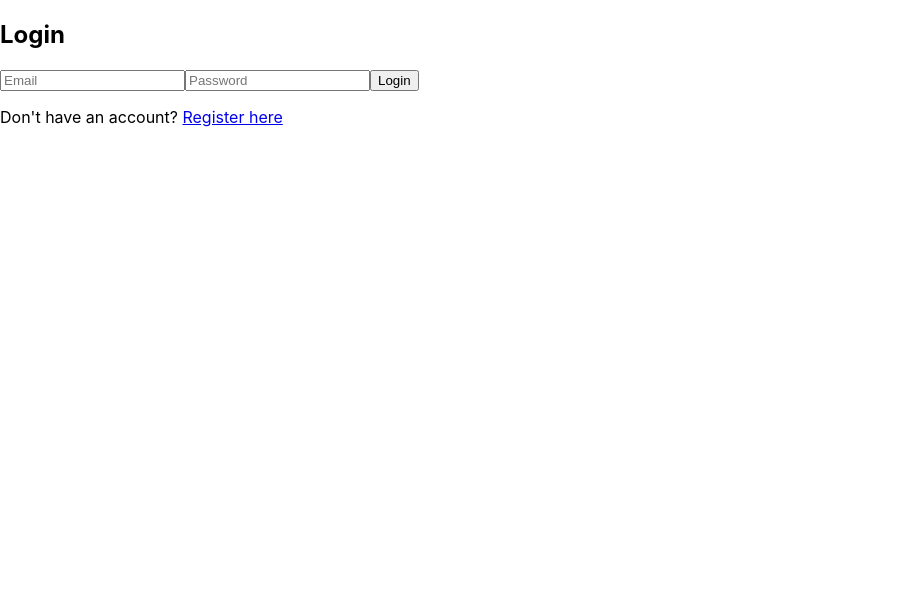
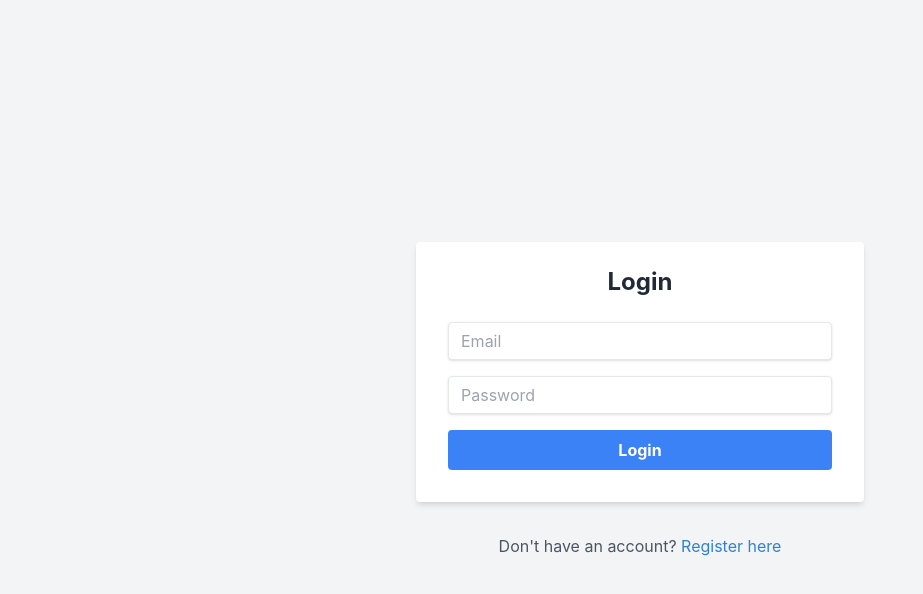
Before and after one commit to samuelnz2648/messagingapp, a React (Create React App) app in the folder frontend/: page /login in a window 1280 px wide. Shown: the top 594 px of the page, without its empty margins (0-923 px from the left). Built offline with nearby package versions, Linux system fonts and the light colour scheme.

Commit message:
29/07/24 3:50pm

```diff
--- a/frontend/package.json
+++ b/frontend/package.json
@@ -12,6 +12,7 @@
     "react-router-dom": "^6.25.1",
     "react-scripts": "5.0.1",
     "socket.io-client": "^4.7.5",
+    "styled-components": "^6.1.12",
     "web-vitals": "^2.1.4"
   },
   "scripts": {
@@ -39,6 +40,9 @@
     ]
   },
   "devDependencies": {
-    "@babel/plugin-proposal-private-property-in-object": "^7.21.11"
+    "@babel/plugin-proposal-private-property-in-object": "^7.21.11",
+    "autoprefixer": "^10.4.19",
+    "postcss": "^8.4.40",
+    "tailwindcss": "^3.4.7"
   }
 }
--- /dev/null
+++ b/frontend/postcss.config.js
@@ -0,0 +1,6 @@
+module.exports = {
+  plugins: {
+    tailwindcss: {},
+    autoprefixer: {},
+  },
+}
--- a/frontend/src/components/Login.js
+++ b/frontend/src/components/Login.js
@@ -3,6 +3,42 @@
 import React, { useState } from "react";
 import axios from "axios";
 import { useNavigate, Link } from "react-router-dom";
+import styled from "styled-components";
+
+const LoginContainer = styled.div.attrs({
+  className:
+    "flex flex-col items-center justify-center min-h-screen bg-gray-100",
+})``;
+
+const LoginForm = styled.form.attrs({
+  className: "bg-white shadow-md rounded px-8 pt-6 pb-8 mb-4 w-full max-w-md",
+})``;
+
+const Title = styled.h2.attrs({
+  className: "text-2xl font-bold mb-6 text-center text-gray-800",
+})``;
+
+const Input = styled.input.attrs({
+  className:
+    "shadow appearance-none border rounded w-full py-2 px-3 text-gray-700 leading-tight focus:outline-none focus:shadow-outline mb-4",
+})``;
+
+const Button = styled.button.attrs({
+  className:
+    "bg-blue-500 hover:bg-blue-700 text-white font-bold py-2 px-4 rounded focus:outline-none focus:shadow-outline w-full",
+})``;
+
+const RegisterLink = styled.p.attrs({
+  className: "text-center mt-4 text-gray-600",
+})`
+  a {
+    color: #3182ce;
+    text-decoration: none;
+    &:hover {
+      text-decoration: underline;
+    }
+  }
+`;
 
 function Login() {
   const [email, setEmail] = useState("");
@@ -26,29 +62,29 @@ function Login() {
   };
 
   return (
-    <div className="login-container">
-      <h2>Login</h2>
-      <form onSubmit={handleSubmit}>
-        <input
+    <LoginContainer>
+      <LoginForm onSubmit={handleSubmit}>
+        <Title>Login</Title>
+        <Input
           type="email"
           placeholder="Email"
           value={email}
           onChange={(e) => setEmail(e.target.value)}
           required
         />
-        <input
+        <Input
           type="password"
           placeholder="Password"
           value={password}
           onChange={(e) => setPassword(e.target.value)}
           required
         />
-        <button type="submit">Login</button>
-      </form>
-      <p>
+        <Button type="submit">Login</Button>
+      </LoginForm>
+      <RegisterLink>
         Don't have an account? <Link to="/register">Register here</Link>
-      </p>
-    </div>
+      </RegisterLink>
+    </LoginContainer>
   );
 }
 
--- a/frontend/src/index.css
+++ b/frontend/src/index.css
@@ -1,3 +1,9 @@
+/* messagingapp/frontend/src/index.css */
+
+@tailwind base;
+@tailwind components;
+@tailwind utilities;
+
 body {
   margin: 0;
   font-family: -apple-system, BlinkMacSystemFont, 'Segoe UI', 'Roboto', 'Oxygen',
--- a/frontend/src/index.js
+++ b/frontend/src/index.js
@@ -1,3 +1,5 @@
+// messagingapp/frontend/src/index.js
+
 import React from 'react';
 import ReactDOM from 'react-dom/client';
 import './index.css';
--- /dev/null
+++ b/frontend/tailwind.config.js
@@ -0,0 +1,13 @@
+/** messagingapp/frontend/tailwind.config.js */
+
+/** @type {import('tailwindcss').Config} */
+
+module.exports = {
+  content: [
+    "./src/**/*.{js,jsx,ts,tsx}",
+  ],
+  theme: {
+    extend: {},
+  },
+  plugins: [],
+}
```
Also changed, not shown: 1 other file (tests, documents, lock files or other folders).
